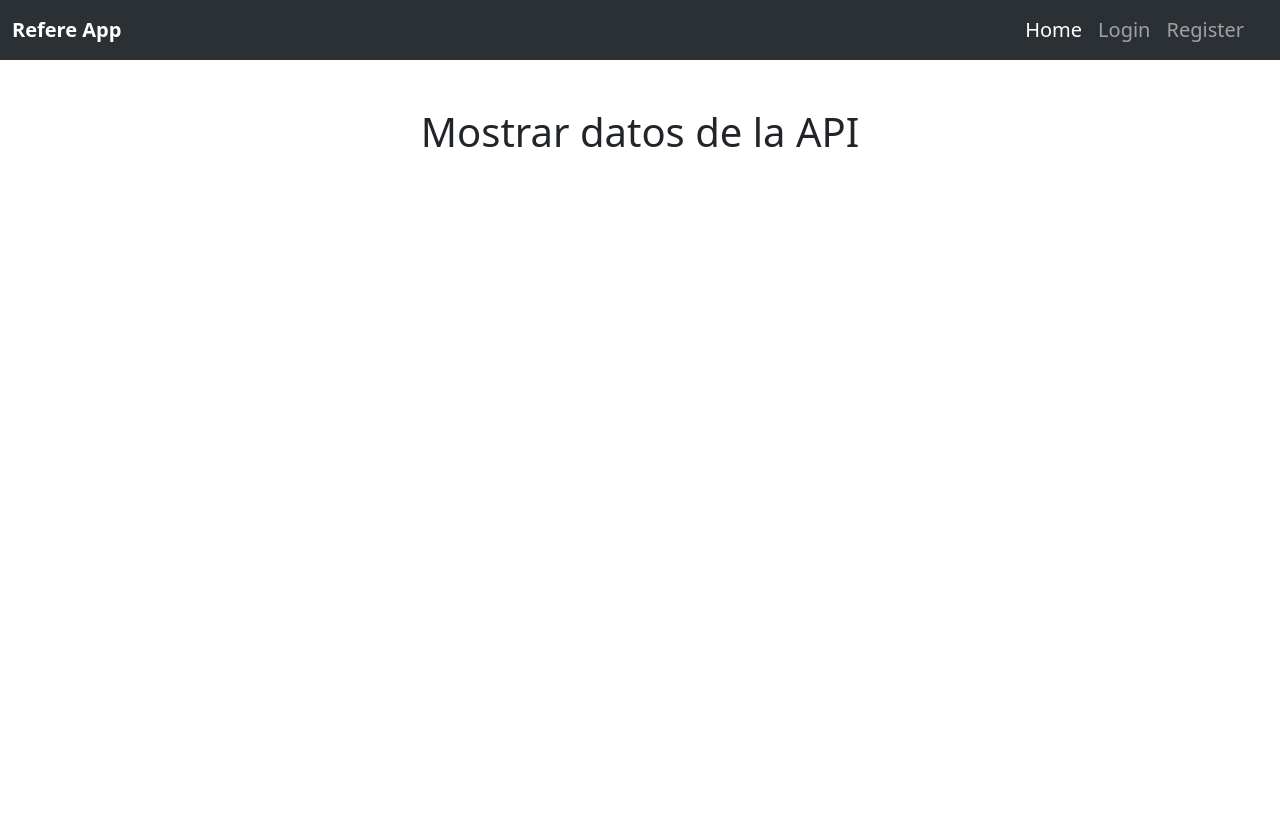
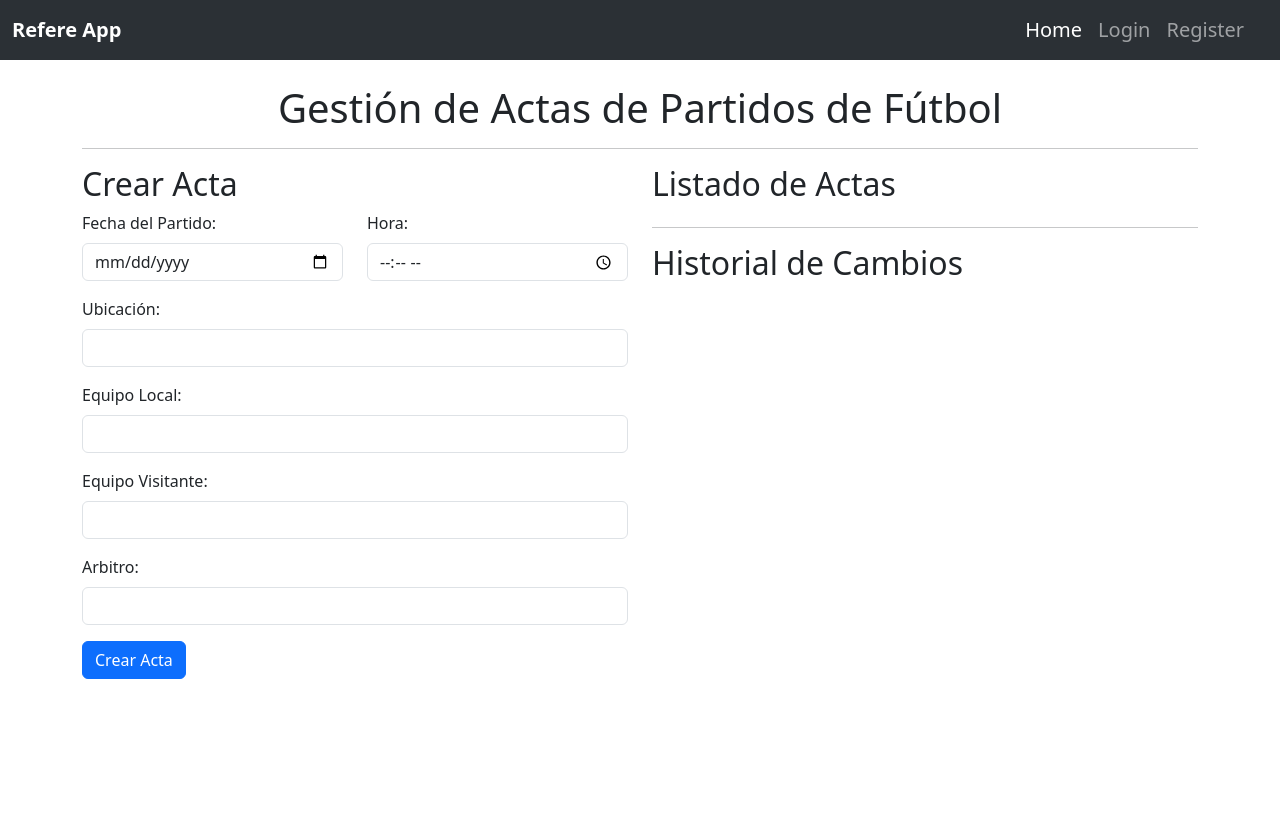
Before and after one commit to JeffersonOlvera/FrontendDAS, a website built with Vite: page src/index.html in a window 1280 px wide. Before the commit the page ends 800 px from the top, so only its background shows below. Built offline with nearby package versions, Linux system fonts and the light colour scheme; no server answers.

Commit message:
feat:getactas

```diff
--- a/package.json
+++ b/package.json
@@ -12,10 +12,11 @@
   "license": "ISC",
   "devDependencies": {
     "sass": "^1.69.5",
-    "vite": "^5.0.5"
+    "vite": "^5.0.7"
   },
   "dependencies": {
     "@popperjs/core": "^2.11.8",
-    "bootstrap": "^5.3.2"
+    "bootstrap": "^5.3.2",
+    "pdfjs-dist": "^4.0.269"
   }
 }
--- a/src/index.html
+++ b/src/index.html
@@ -47,12 +47,66 @@
       </div>
     </nav>
     <!-- Page content-->
-    <div class="container">
-      <div class="text-center mt-5">
-        <h1>Mostrar datos de la API</h1>
+
+      <div class="container mt-4">
+        <h1 class="text-center">Gestión de Actas de Partidos de Fútbol</h1>
+        <hr>
+        <div class="row">
+          <!-- Formulario para la creación de actas -->
+          <div class="col-md-6 ">
+            <h2>Crear Acta</h2>
+            <form id="actaForm">
+              <div class="row">
+                <div class="col-md-6 mb-3">
+                  <label for="inputFecha" class="form-label">Fecha del Partido:</label>
+                  <input type="date" class="form-control" id="inputFecha" required>
+                </div>
+                <div class="col-md-6 mb-3">
+                  <label for="inputHora" class="form-label">Hora:</label>
+                  <input type="time" class="form-control" id="inputHora" required>
+                </div>
+              </div>
+              <div class="mb-3">
+                <label for="inputLocal" class="form-label">Ubicación:</label>
+                <input type="text" class="form-control" id="inputLocal" required>
+              </div>
+              <div class="mb-3">
+                <label for="inputLocal" class="form-label">Equipo Local:</label>
+                <input type="text" class="form-control" id="inputLocal" required>
+              </div>
+              <div class="mb-3">
+                <label for="inputVisitante" class="form-label">Equipo Visitante:</label>
+                <input type="text" class="form-control" id="inputVisitante" required>
+              </div>
+              <div class="mb-3">
+                <label for="inputArbitro" class="form-label">Arbitro:</label>
+                <input type="text" class="form-control" id="inputVisitante" required>
+              </div>
+              <!-- Otros campos del formulario según los datos del acta -->
+              <!-- Por ejemplo: equipos, jugadores, goles, tarjetas, etc. -->
+              <button type="submit" class="btn btn-primary">Crear Acta</button>
+            </form>
+          </div>
+          <!-- Listado de actas y función de historial -->
+          <div class="col-md-6">
+            <h2>Listado de Actas</h2>
+            <ul id="actasList" class="list-group">
+              <!-- Aquí se mostrarían las actas generadas -->
+            </ul>
+            <hr>
+            <h2>Historial de Cambios</h2>
+            <ul id="historialList" class="list-group">
+              <!-- Aquí se mostraría el historial de cambios -->
+            </ul>
+          </div>
+        </div>
       </div>
-      <div id="data-container"></div>
+      <!-- Contenedor para el visor de PDF -->
+      <div class="embed-responsive embed-responsive-4by3">
+        <canvas id="pdfCanvas"></canvas>
+      </div>
     </div>
+
     <!-- Bootstrap core JS-->
     <script src="https://cdn.jsdelivr.net/npm/bootstrap@5.2.3/dist/js/bootstrap.bundle.min.js"></script>
   </body>
--- a/src/js/main.js
+++ b/src/js/main.js
@@ -4,19 +4,17 @@ import '../scss/styles.scss';
 // Import all of Bootstrap's JS
 import * as bootstrap from 'bootstrap';
 
-fetch('https://demo-java-spring.onrender.com/')
+fetch('https://demo-java-spring.onrender.com/actas')
   .then((response) => response.json()) // Convertir la respuesta a JSON
   .then((data) => {
     // Mostrar los datos en el frontend
-    const dataContainer = document.getElementById('data-container');
-    const { title, message, time } = data;
+    const dataContainer = document.getElementById('actasList');
+    const { id, fecha, hora, local, visitante, arbitro, ubicacion } = data;
 
-    const formattedTime = new Date(time).toLocaleString(); // Formatear la fecha y hora
+    // const formattedTime = new Date(time).toLocaleString(); // Formatear la fecha y hora
 
     dataContainer.innerHTML = `
-    <h2>${title}</h2>
-    <p>${message}</p>
-    <p>Time: ${formattedTime}</p>
+    <p> Acta: ${id}, fecha: ${fecha}, hora: ${hora}, Equipo local: ${local}, Equipo visitante: ${visitante}, Arbitro: ${arbitro}, ubicación: ${ubicacion}  </p>
   `;
   })
   .catch((error) => {
```
Also changed, not shown: src/scss/styles.scss (line endings or trailing spaces), 1 other file.
